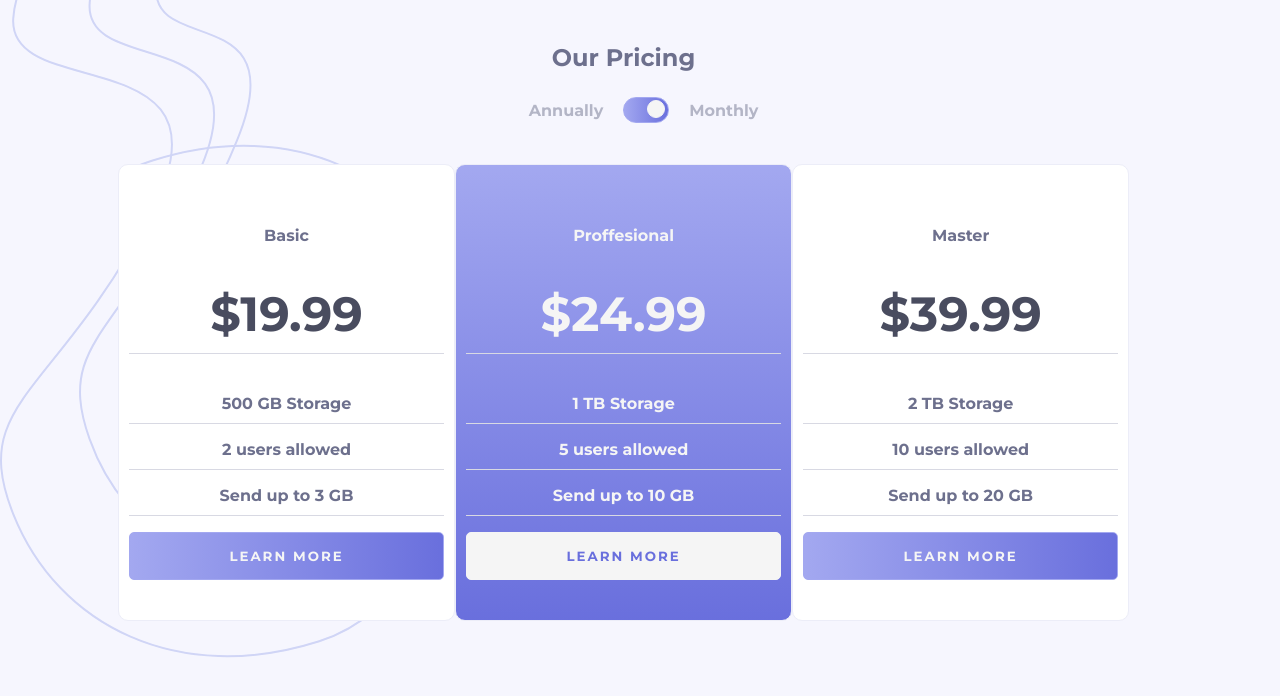
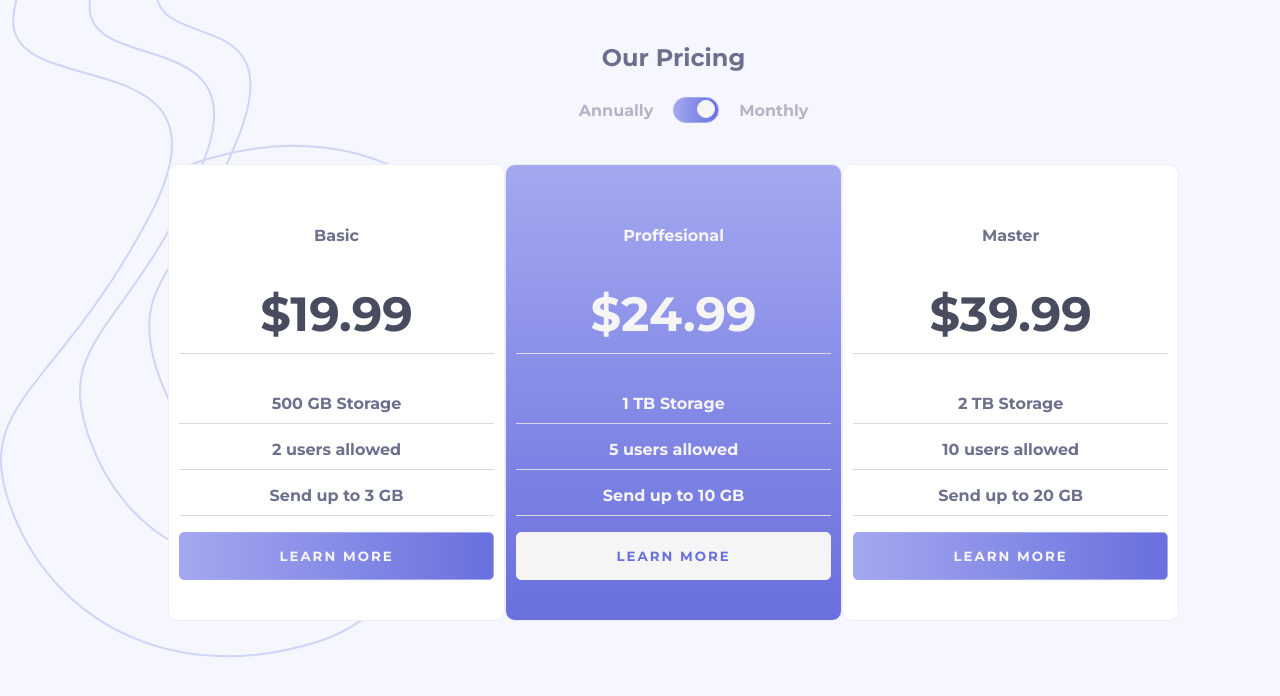
Before and after one commit to kass8mal8/pricing-app, a React (Create React App) app: page / in a window 1280 px wide. Shown: the top 696 px of the page. Built offline with nearby package versions, Linux system fonts and the light colour scheme.

Commit message:
2 files modified

```diff
--- a/public/index.html
+++ b/public/index.html
@@ -4,13 +4,12 @@
     <meta charset="utf-8" />
     <meta name="viewport" content="width=device-width, initial-scale=1.0">
     <link rel="icon" href="%PUBLIC_URL%/favicon-32x32.png" />
-    <meta name="theme-color" content="#000000" />
+    <meta name="theme-color" content="#FFF" />
 
     <meta
       name="description"
       content="Web site created using create-react-app"
     />
-    <link rel="apple-touch-icon" href="%PUBLIC_URL%/logo192.png" />
 
     <link rel="manifest" href="%PUBLIC_URL%/manifest.json" />
 
--- a/src/style.css
+++ b/src/style.css
@@ -146,3 +146,9 @@
   }
 
 }
+
+@media screen and (min-width:1000px) {
+  .container{
+    margin-left: 150px;
+  }
+}
```
